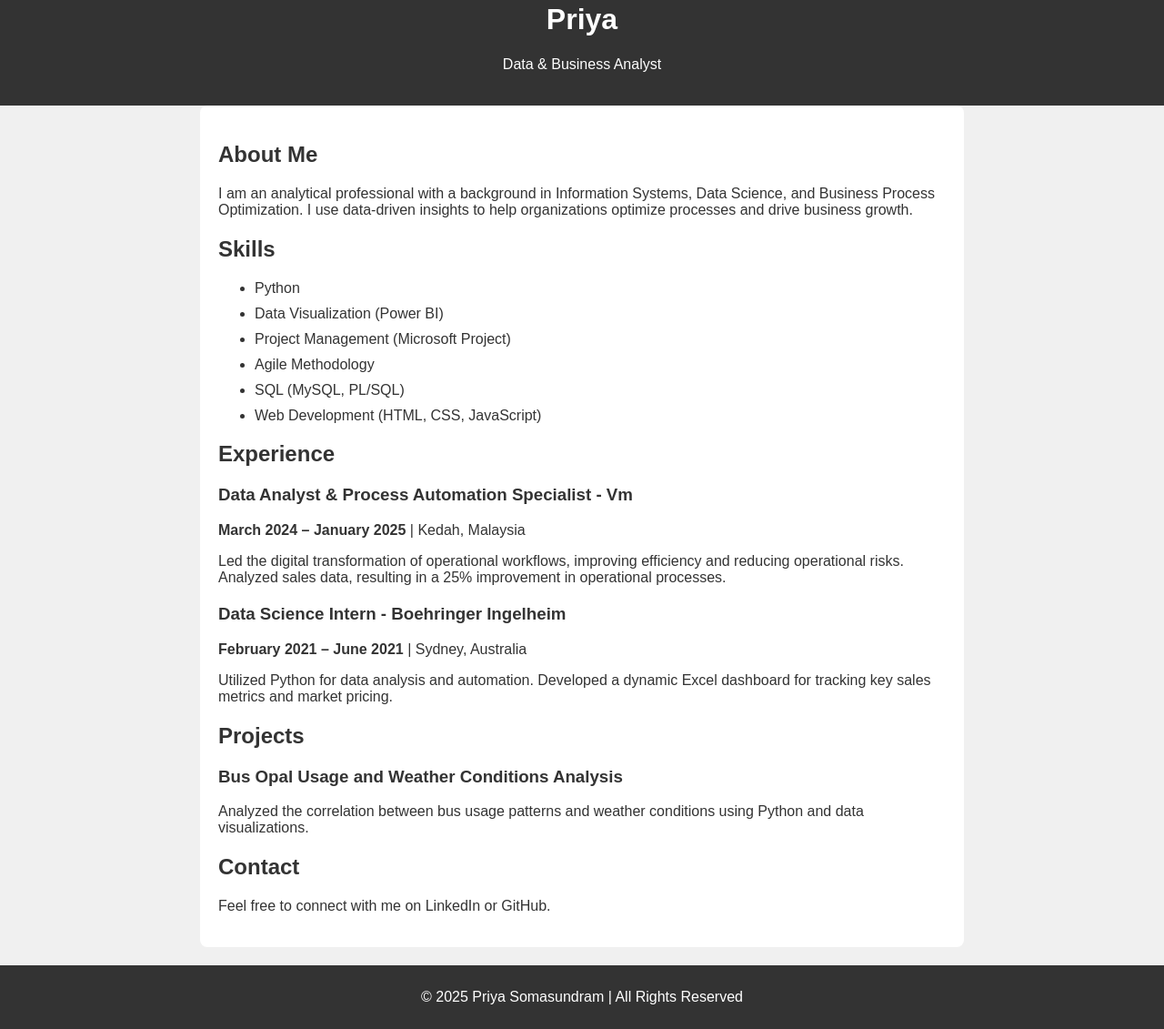
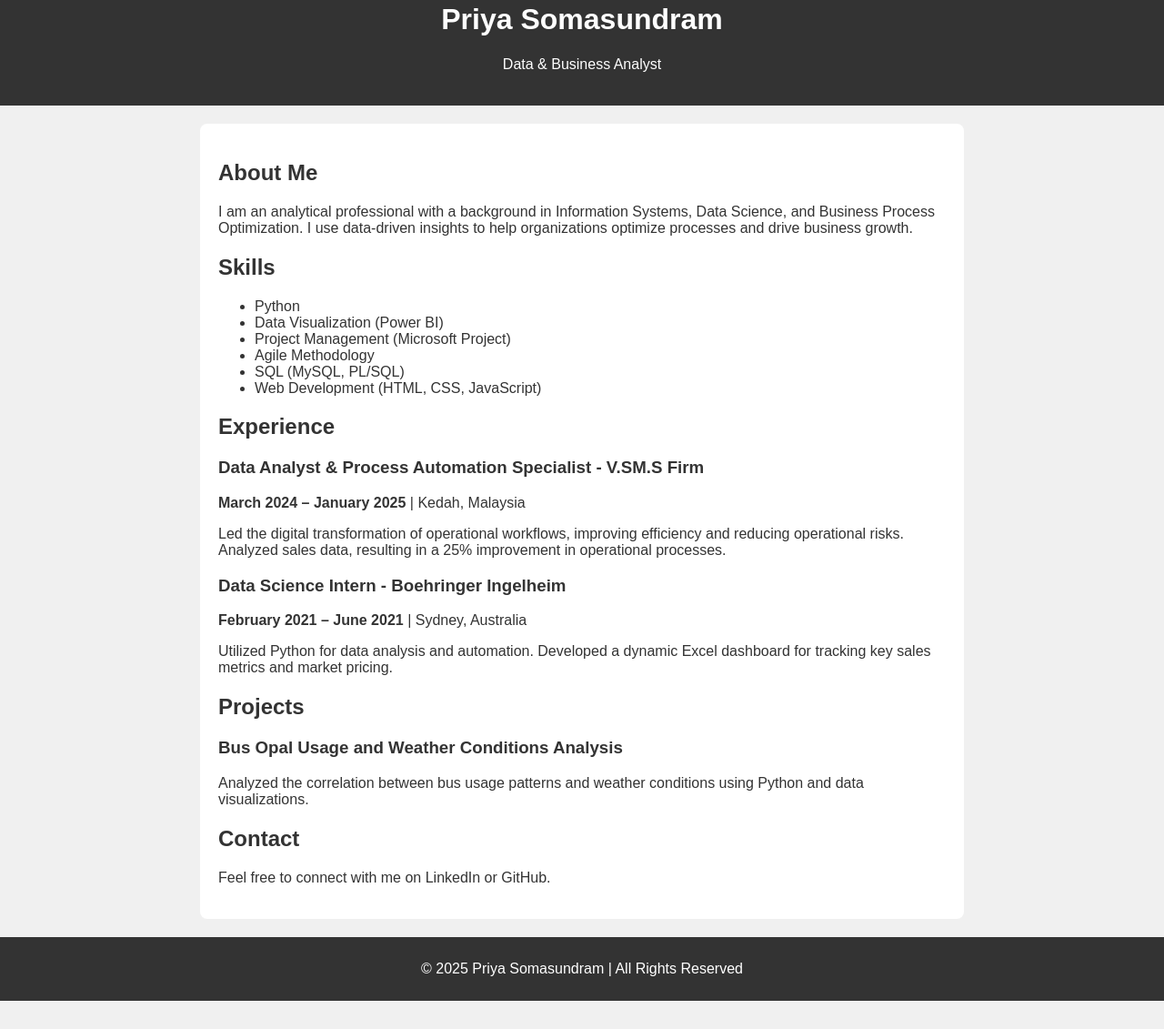
Before and after one commit to Priyasomasundram10/Priyasomasundram10.github.io, a plain HTML site: page index.html in a window 1280 px wide. Shown: the part 38-1169 px from the top of the page at 91% size. After the commit the page ends 1138 px from the top, so only its background shows below. Drawn offline with Linux system fonts and the light colour scheme.

Commit message:
Update index.html

```diff
--- a/index.html
+++ b/index.html
@@ -6,66 +6,19 @@
     <meta http-equiv="X-UA-Compatible" content="ie=edge">
     <title>Priya Somasundram - Data & Business Analyst</title>
     <link rel="stylesheet" href="style.css"> <!-- Link to a CSS file for styling -->
-    <style>
-        body {
-            font-family: Arial, sans-serif;
-            margin: 0;
-            padding: 0;
-            background-color: #f0f0f0;
-        }
-        header {
-            background-color: #333;
-            color: white;
-            padding: 20px;
-            text-align: center;
-        }
-        header h1 {
-            font-size: 2em;
-        }
-        section {
-            padding: 20px;
-        }
-        .container {
-            max-width: 800px;
-            margin: 0 auto;
-            background-color: white;
-            padding: 20px;
-            border-radius: 8px;
-        }
-        a {
-            color: #333;
-            text-decoration: none;
-        }
-        a:hover {
-            text-decoration: underline;
-        }
-        .project {
-            margin-bottom: 20px;
-        }
-        .skill-list li {
-            margin-bottom: 10px;
-        }
-        footer {
-            text-align: center;
-            margin-top: 20px;
-            padding: 10px;
-            background-color: #333;
-            color: white;
-        }
-    </style>
 </head>
 <body>
     <header>
-        <h1>Priya</h1>
-        <p>Data & Business Analyst</p>
+        <h1 class="animate">Priya Somasundram</h1>
+        <p class="animate">Data & Business Analyst</p>
     </header>
 
     <section class="container">
-        <h2>About Me</h2>
-        <p>I am an analytical professional with a background in Information Systems, Data Science, and Business Process Optimization. I use data-driven insights to help organizations optimize processes and drive business growth.</p>
+        <h2 class="animate">About Me</h2>
+        <p class="animate">I am an analytical professional with a background in Information Systems, Data Science, and Business Process Optimization. I use data-driven insights to help organizations optimize processes and drive business growth.</p>
 
-        <h2>Skills</h2>
-        <ul class="skill-list">
+        <h2 class="animate">Skills</h2>
+        <ul class="skill-list animate">
             <li>Python</li>
             <li>Data Visualization (Power BI)</li>
             <li>Project Management (Microsoft Project)</li>
@@ -74,30 +27,30 @@
             <li>Web Development (HTML, CSS, JavaScript)</li>
         </ul>
 
-        <h2>Experience</h2>
-        <div class="project">
-            <h3>Data Analyst & Process Automation Specialist - Vm</h3>
+        <h2 class="animate">Experience</h2>
+        <div class="project animate">
+            <h3>Data Analyst & Process Automation Specialist - V.SM.S Firm</h3>
             <p><strong>March 2024 – January 2025</strong> | Kedah, Malaysia</p>
             <p>Led the digital transformation of operational workflows, improving efficiency and reducing operational risks. Analyzed sales data, resulting in a 25% improvement in operational processes.</p>
         </div>
 
-        <div class="project">
+        <div class="project animate">
             <h3>Data Science Intern - Boehringer Ingelheim</h3>
             <p><strong>February 2021 – June 2021</strong> | Sydney, Australia</p>
             <p>Utilized Python for data analysis and automation. Developed a dynamic Excel dashboard for tracking key sales metrics and market pricing.</p>
         </div>
 
-        <h2>Projects</h2>
-        <div class="project">
+        <h2 class="animate">Projects</h2>
+        <div class="project animate">
             <h3><a href="https://github.com/Priyasomasundram10/Bus-Opal-Usage-and-weather-conditions" target="_blank">Bus Opal Usage and Weather Conditions Analysis</a></h3>
             <p>Analyzed the correlation between bus usage patterns and weather conditions using Python and data visualizations.</p>
         </div>
 
-        <h2>Contact</h2>
-        <p>Feel free to connect with me on <a href="https://www.linkedin.com/in/barathi-priya-a2266aa6/" target="_blank">LinkedIn</a> or <a href="https://github.com/Priyasomasundram10/Bus-Opal-Usage-and-weather-conditions" target="_blank">GitHub</a>.</p>
+        <h2 class="animate">Contact</h2>
+        <p class="animate">Feel free to connect with me on <a href="https://www.linkedin.com/in/barathi-priya-a2266aa6/" target="_blank">LinkedIn</a> or <a href="https://github.com/Priyasomasundram10/Bus-Opal-Usage-and-weather-conditions" target="_blank">GitHub</a>.</p>
     </section>
 
-    <footer>
+    <footer class="animate">
         <p>© 2025 Priya Somasundram | All Rights Reserved</p>
     </footer>
 </body>
```
